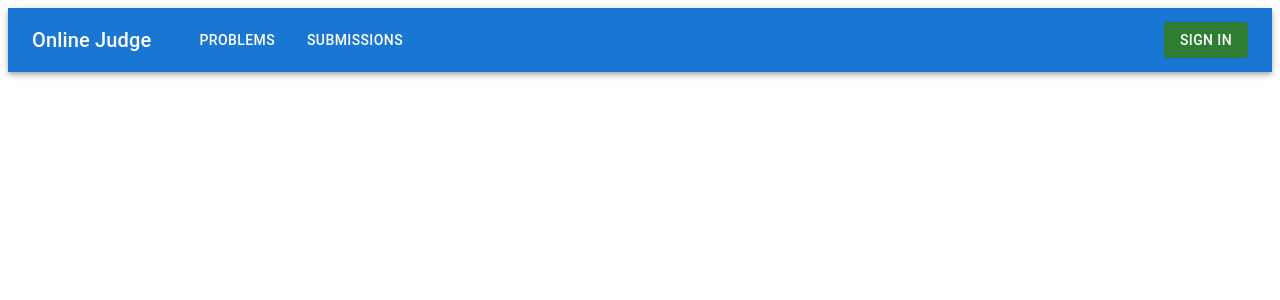
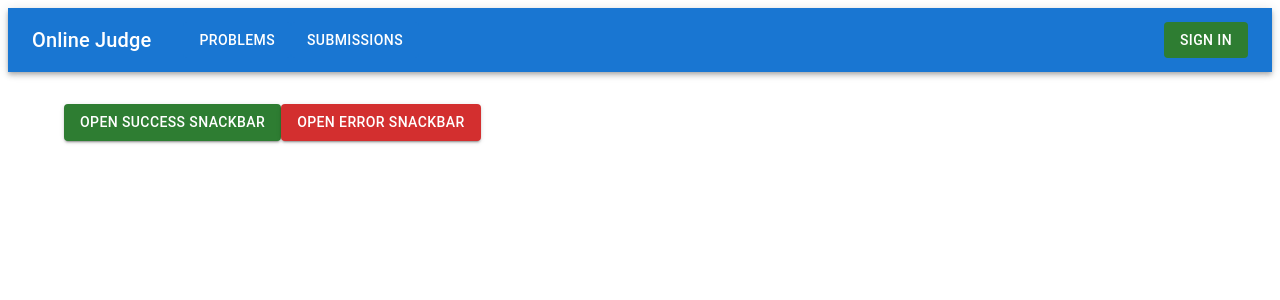
Before and after one commit to alvinpiter/online-judge, a React (Create React App) app in the folder online-judge-frontend/: page / in a window 1280 px wide. Shown: the top 300 px of the page. Built offline with nearby package versions, Linux system fonts and the light colour scheme; no server answers.

Commit message:
Implement openSnackbar (#15)

```diff
--- /dev/null
+++ b/online-judge-frontend/src/core/Snackbar/SnackbarContextProvider.tsx
@@ -0,0 +1,61 @@
+import { Alert, Snackbar } from "@mui/material";
+import React, { FC, useCallback, useState } from "react";
+import { useToggle } from "../../lib/general/useToggle";
+import { SnackbarContext } from "./context";
+import { SnackbarSeverity } from "./interfaces";
+
+interface SnackbarContextProviderProps {
+  children?: React.ReactNode;
+}
+
+export const SnackbarContextProvider: FC<SnackbarContextProviderProps> = ({
+  children,
+}) => {
+  const [isSnackbarOpen, setSnackbarOpened, setSnackbarClosed] =
+    useToggle(false);
+
+  const [snackbarSeverity, setSnackbarSeverity] =
+    useState<SnackbarSeverity>("success");
+
+  const [snackbarMessage, setSnackbarMessage] = useState("");
+
+  const openSnackbar = useCallback(
+    (severity: SnackbarSeverity, message: string) => {
+      setSnackbarOpened();
+      setSnackbarSeverity(severity);
+      setSnackbarMessage(message);
+    },
+    []
+  );
+
+  const handleClose = (
+    event: React.SyntheticEvent | Event,
+    reason?: string
+  ) => {
+    if (reason === "clickaway") {
+      return;
+    } else {
+      setSnackbarClosed();
+    }
+  };
+
+  return (
+    <SnackbarContext.Provider value={{ openSnackbar }}>
+      <Snackbar
+        anchorOrigin={{ vertical: "top", horizontal: "center" }}
+        open={isSnackbarOpen}
+        autoHideDuration={5000}
+        onClose={handleClose}
+      >
+        <Alert
+          severity={snackbarSeverity}
+          sx={{ width: "100%" }}
+          onClose={handleClose}
+        >
+          {snackbarMessage}
+        </Alert>
+      </Snackbar>
+      {children}
+    </SnackbarContext.Provider>
+  );
+};
--- /dev/null
+++ b/online-judge-frontend/src/core/Snackbar/context.ts
@@ -0,0 +1,5 @@
+import { createContextAndUseContextHook } from "../../lib/general/createContextAndUseContextHook";
+import { SnackbarContextValue } from "./interfaces";
+
+export const [SnackbarContext, useSnackbarContext] =
+  createContextAndUseContextHook<SnackbarContextValue>("SnackbarContext");
--- /dev/null
+++ b/online-judge-frontend/src/core/Snackbar/index.ts
@@ -0,0 +1,2 @@
+export * from "./context";
+export * from "./SnackbarContextProvider";
--- /dev/null
+++ b/online-judge-frontend/src/core/Snackbar/interfaces.ts
@@ -0,0 +1,5 @@
+export type SnackbarSeverity = "success" | "error";
+
+export interface SnackbarContextValue {
+  openSnackbar: (severity: SnackbarSeverity, message: string) => void;
+}
--- a/online-judge-frontend/src/index.tsx
+++ b/online-judge-frontend/src/index.tsx
@@ -15,6 +15,8 @@ import { CurrentUserContextProvider } from "./modules/User/contexts/CurrentUserC
 import { AuthenticatedAdminPages } from "./pages/AuthenticatedAdminPages";
 import { UserProblemsPage } from "./pages/UserProblemsPage";
 import { AdminProblemsPage } from "./pages/AdminProblemsPage";
+import { PlaygroundPage } from "./pages/PlaygroundPage";
+import { SnackbarContextProvider } from "./core/Snackbar";
 
 const router = createBrowserRouter(
   createRoutesFromElements(
@@ -43,6 +45,8 @@ const router = createBrowserRouter(
           element={<EditProblemPage />}
         />
       </Route>
+
+      <Route path={ROUTES.HOME.path} element={<PlaygroundPage />} />
     </Route>
   )
 );
@@ -53,8 +57,10 @@ const root = ReactDOM.createRoot(
 
 root.render(
   <React.StrictMode>
-    <CurrentUserContextProvider>
-      <RouterProvider router={router} />
-    </CurrentUserContextProvider>
+    <SnackbarContextProvider>
+      <CurrentUserContextProvider>
+        <RouterProvider router={router} />
+      </CurrentUserContextProvider>
+    </SnackbarContextProvider>
   </React.StrictMode>
 );
--- /dev/null
+++ b/online-judge-frontend/src/pages/PlaygroundPage.tsx
@@ -0,0 +1,27 @@
+import { Button } from "@mui/material";
+import { FC } from "react";
+import { useSnackbarContext } from "../core/Snackbar";
+
+export const PlaygroundPage: FC = () => {
+  const { openSnackbar } = useSnackbarContext();
+
+  return (
+    <>
+      <Button
+        onClick={() => openSnackbar("success", "success")}
+        variant="contained"
+        color="success"
+      >
+        Open success snackbar
+      </Button>
+
+      <Button
+        onClick={() => openSnackbar("error", "error")}
+        variant="contained"
+        color="error"
+      >
+        Open error snackbar
+      </Button>
+    </>
+  );
+};
```
